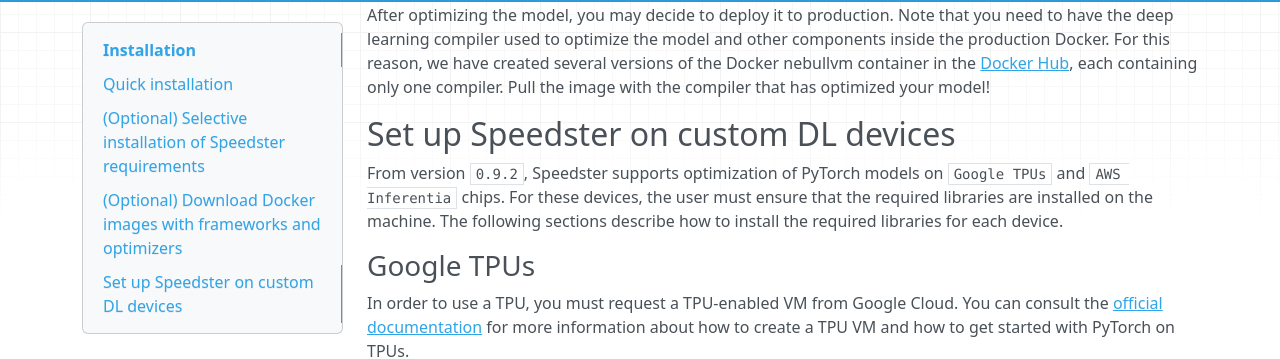
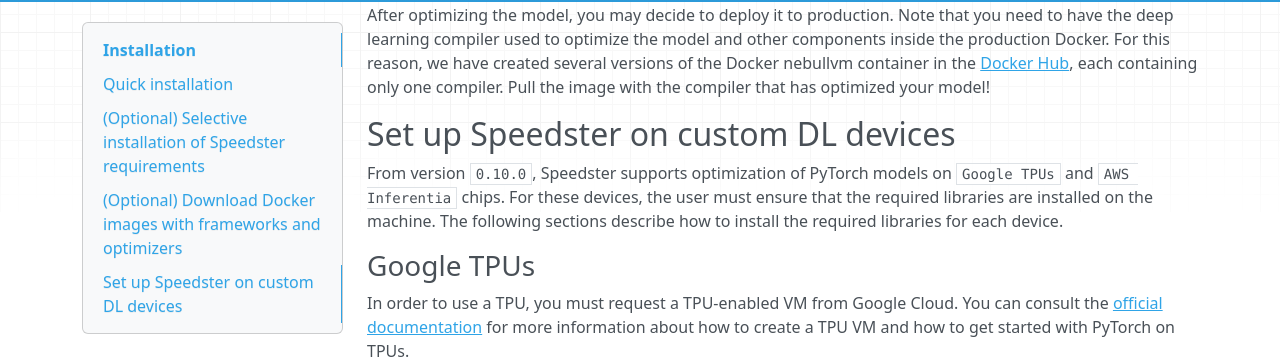
Before and after one commit to nebuly-ai/optimate, an MkDocs documentation site: the page built from apps/accelerate/speedster/docs/en/docs/installation.md, in a window 1280 px wide and 900 px high, scrolled down 4393 px. Shown: the part 94-453 px from the top of the window. Built offline with MkDocs 1.6.1, drawn with Linux system fonts in a browser that asks for light colours; nearby versions of some CDN libraries.

Commit message:
Fix nebullvm version in docs and remove comments

```diff
--- a/apps/accelerate/speedster/docs/en/docs/installation.md
+++ b/apps/accelerate/speedster/docs/en/docs/installation.md
@@ -186,7 +186,7 @@
 
 ## Set up Speedster on custom DL devices
 
-From version `0.9.2`, Speedster supports optimization of PyTorch models on `Google TPUs` and `AWS Inferentia` chips.
+From version `0.10.0`, Speedster supports optimization of PyTorch models on `Google TPUs` and `AWS Inferentia` chips.
 For these devices, the user must ensure that the required libraries are installed on the machine.
 The following sections describe how to install the required libraries for each device.
 
```
Also changed, not shown: azure-pipelines.yml (+0 -52 lines).
